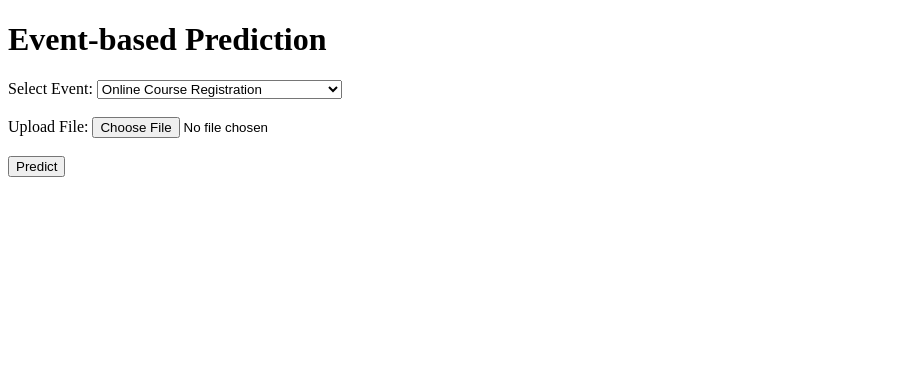
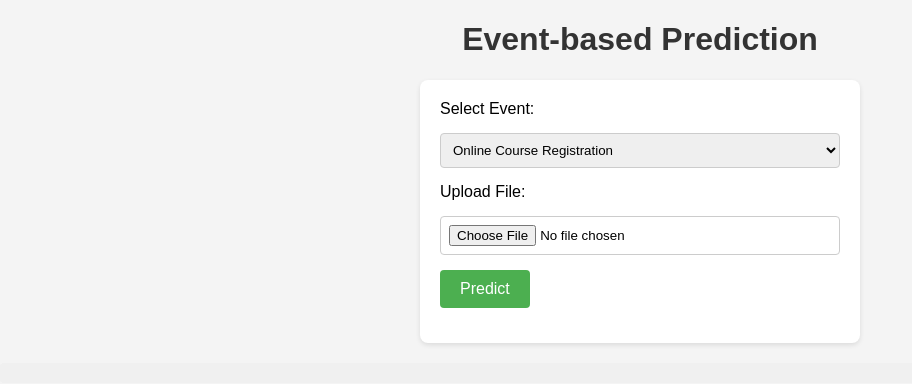
Before and after one commit to musama2019/Cyberattack_detection, a Flask app: page / in a window 1280 px wide. Shown: the top 384 px of the page, without its empty margins (0-912 px from the left). Run offline with Flask 3, Linux system fonts and the light colour scheme.

Commit message:
Update index.html

```diff
--- a/templates/index.html
+++ b/templates/index.html
@@ -4,6 +4,55 @@
     <meta charset="UTF-8">
     <meta name="viewport" content="width=device-width, initial-scale=1.0">
     <title>Event-based Prediction</title>
+    <style>
+        body {
+            font-family: Arial, sans-serif;
+            background-color: #f4f4f4;
+            margin: 0;
+            padding: 0;
+        }
+        h1 {
+            color: #333;
+            text-align: center;
+        }
+        form {
+            max-width: 400px;
+            margin: 0 auto;
+            background-color: #fff;
+            padding: 20px;
+            border-radius: 8px;
+            box-shadow: 0 2px 5px rgba(0, 0, 0, 0.1);
+        }
+        label, select, input[type="file"], input[type="submit"] {
+            display: block;
+            margin-bottom: 15px;
+        }
+        select, input[type="file"] {
+            width: 100%;
+            padding: 8px;
+            border: 1px solid #ccc;
+            border-radius: 4px;
+            box-sizing: border-box;
+        }
+        input[type="submit"] {
+            background-color: #4CAF50;
+            color: white;
+            padding: 10px 20px;
+            border: none;
+            border-radius: 4px;
+            cursor: pointer;
+            font-size: 16px;
+        }
+        input[type="submit"]:hover {
+            background-color: #45a049;
+        }
+        .result {
+            margin-top: 20px;
+            padding: 10px;
+            background-color: #f0f0f0;
+            border-radius: 4px;
+        }
+    </style>
 </head>
 <body>
     <h1>Event-based Prediction</h1>
@@ -21,11 +70,13 @@
             <option value="Distributed Computing Projects">Distributed Computing Projects</option>
             <option value="High Bandwidth Usage During Events">High Bandwidth Usage During Events</option>
         </select>
-        <br><br>
         <label for="file">Upload File:</label>
         <input type="file" name="file" id="file">
-        <br><br>
         <input type="submit" value="Predict">
     </form>
+    <!-- Display the result attractively -->
+    <div class="result" id="result">
+        <!-- Result will be displayed here -->
+    </div>
 </body>
 </html>
```
